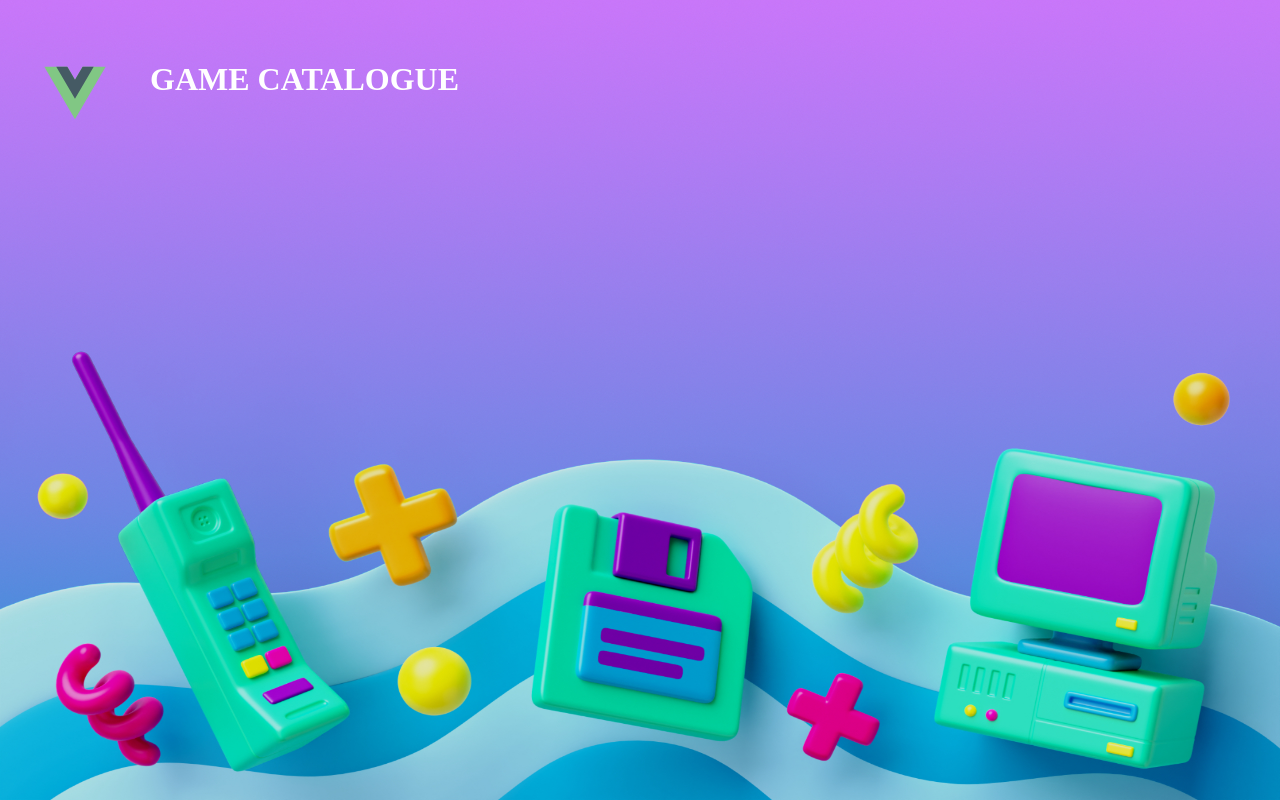
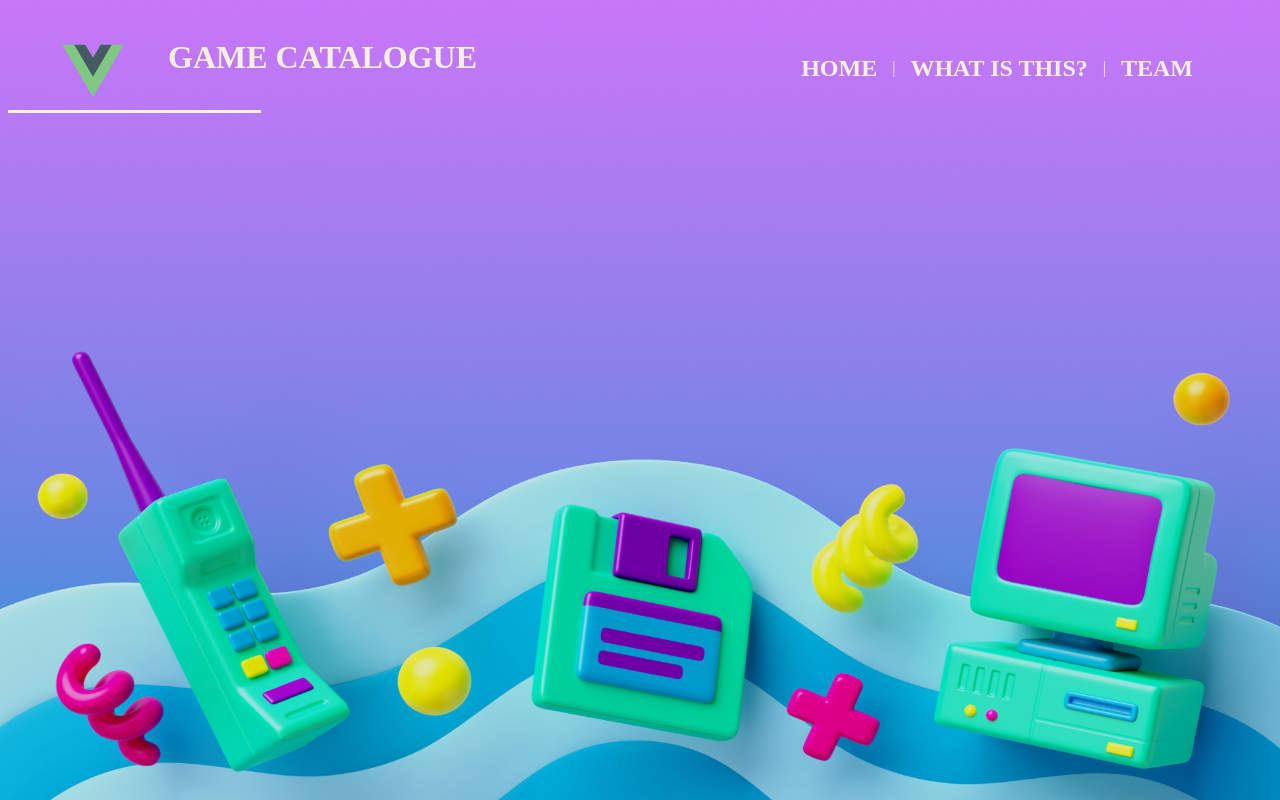
Before and after one commit to arthur-gtgn/Game-Catalog, a Vue app: page / in a window 1280 px wide. Built offline with nearby package versions, Linux system fonts and the light colour scheme; the HTML template or start-up script is replaced by a standard one.

Commit message:
Finished the top bar

```diff
--- a/src/App.vue
+++ b/src/App.vue
@@ -1,9 +1,9 @@
 <template>
-  <SiteHeader title="GAME CATALOGUE"/>
+  <SiteTopBar/>
 </template>
 
 <script setup>
-import SiteHeader from './components/SiteHeader.vue';
+import SiteTopBar from "@/components/SiteTopBar.vue";
 import GameCard from "./components/SiteGameCard.vue";
 </script>
 
--- a/src/components/SiteHeader.vue
+++ b/src/components/SiteHeader.vue
@@ -21,10 +21,13 @@ export default {
 <style scoped>
 header {
   font-family: "Baloo Bhaina 2", serif;
-  color: white;
+  color: #F4F1DE;
   display: flex;
   align-content: center;
-  padding: 2.5vw;
+  padding-top: 10px;
+  padding-left: 50px;
+  padding-bottom: 10px;
+
 }
 
 header .logo {
@@ -34,4 +37,5 @@ header .logo {
 header .title {
   margin-left: 20px;
 }
+
 </Style>
--- /dev/null
+++ b/src/components/SiteNavBar.vue
@@ -0,0 +1,43 @@
+<template>
+
+  <ul>
+    <li>
+      <h2>HOME</h2>
+    </li>
+    |
+    <li>
+      <h2>WHAT IS THIS?</h2>
+    </li>
+    |
+    <li>
+      <h2>TEAM</h2>
+    </li>
+  </ul>
+
+</template>
+
+<script>
+export default {
+  name: "NavBar"
+}
+</script>
+
+<style scoped>
+
+ul {
+  align-items: center;
+  list-style: none;
+  display: flex;
+  font-family: "Baloo Bhaina 2", serif;
+  color: #F4F1DE;
+  margin-right: 5vw;
+  margin-top: 0;
+  margin-bottom: 0;
+}
+
+ul li {
+  padding-left: 15px;
+  padding-right: 15px;
+}
+
+</style>
--- /dev/null
+++ b/src/components/SiteTopBar.vue
@@ -0,0 +1,38 @@
+<script setup>
+import SiteHeader from "@/components/SiteHeader.vue";
+import SiteNavBar from "@/components/SiteNavBar.vue";
+</script>
+
+<script>
+export default {
+  name: "SiteTopBar"
+}
+</script>
+
+<template>
+  <div class="top-bar">
+    <SiteHeader class="header" title="GAME CATALOGUE"/>
+    <SiteNavBar/>
+  </div>
+</template>
+
+<style scoped>
+.top-bar {
+  position: relative;
+  display: flex;
+  align-items: center;
+  justify-content: space-between;
+}
+
+
+.top-bar:after {
+  content: "";
+  background: #F4F1DE;
+  position: absolute;
+  top: 8vw;
+  bottom: 0;
+  left: 0;
+  height: 3px;
+  width: 20%;
+}
+</style>
```
Also changed, not shown: server.js (line endings or trailing spaces).
